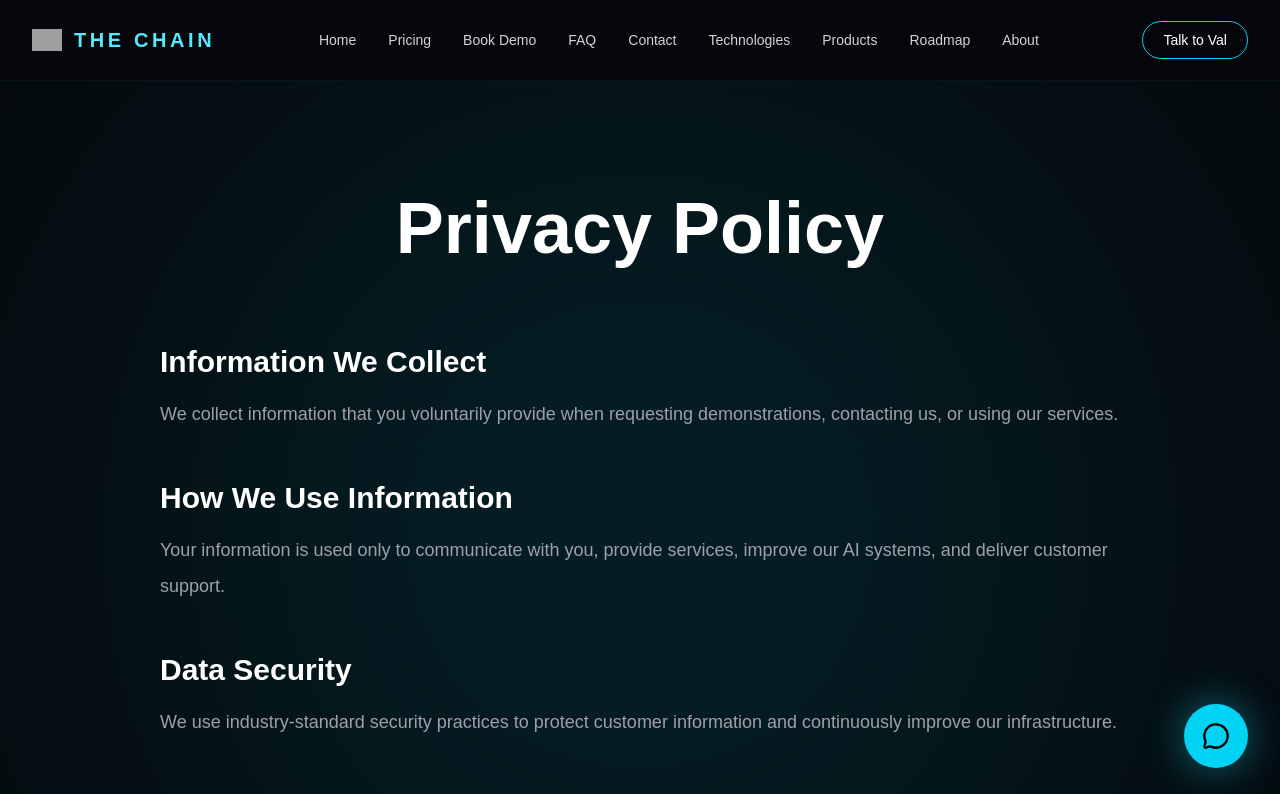
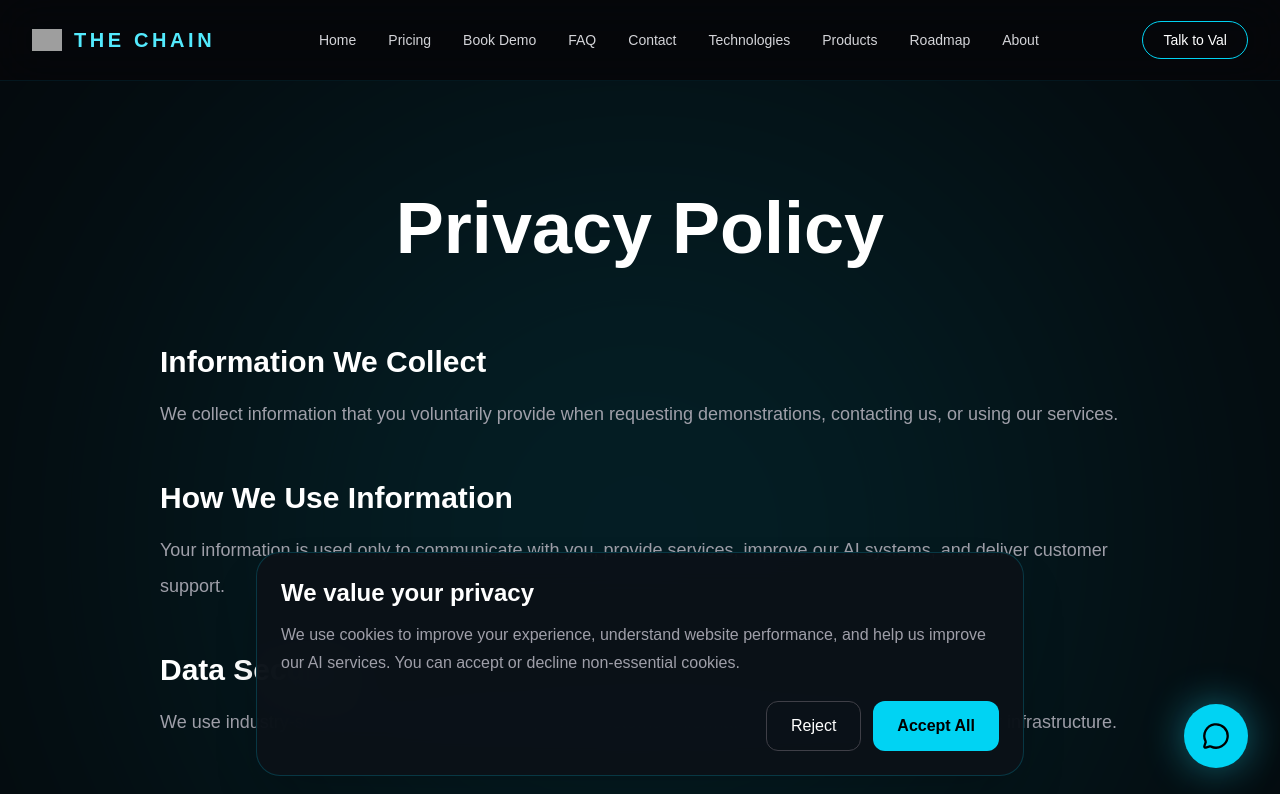
Before and after one commit to TheChainEnterprise/the-chain-tech, a Next.js app: page /contact in a window 1280 px wide. Shown: the top 794 px of the page. Built offline with nearby package versions, Linux system fonts and the light colour scheme; grey boxes are pictures that could not be loaded.

Commit message:
Complete production cookie consent

```diff
--- a/app/layout.tsx
+++ b/app/layout.tsx
@@ -7,6 +7,7 @@ import "./globals.css";
 
 import ChatWidget from "@/components/ChatWidget";
 import MetaPixel from "@/components/MetaPixel";
+import CookieBanner from "@/components/CookieBanner";
 
 const geistSans = Geist({
   variable: "--font-geist-sans",
@@ -107,6 +108,8 @@ export default function RootLayout({
         {children}
 
         <ChatWidget />
+
+        <CookieBanner />
       </body>
     </html>
   );
--- /dev/null
+++ b/components/CookieBanner.tsx
@@ -0,0 +1,88 @@
+"use client";
+
+import { useEffect, useState } from "react";
+
+const STORAGE_KEY = "thechain_cookie_consent";
+
+type CookieConsent = {
+  analytics: boolean;
+  marketing: boolean;
+};
+
+export default function CookieBanner() {
+  const [visible, setVisible] = useState(false);
+
+  useEffect(() => {
+    if (typeof window === "undefined") return;
+
+    const consent = localStorage.getItem(STORAGE_KEY);
+
+    if (!consent) {
+      setVisible(true);
+    }
+  }, []);
+
+  function saveConsent(consent: CookieConsent) {
+    localStorage.setItem(STORAGE_KEY, JSON.stringify(consent));
+
+    window.dispatchEvent(
+      new CustomEvent("cookie-consent-updated", {
+        detail: consent,
+      })
+    );
+
+    setVisible(false);
+  }
+
+  function acceptAll() {
+    saveConsent({
+      analytics: true,
+      marketing: true,
+    });
+  }
+
+  function rejectAll() {
+    saveConsent({
+      analytics: false,
+      marketing: false,
+    });
+  }
+
+  if (!visible) return null;
+
+  return (
+    <div className="fixed bottom-6 left-1/2 z-[9999] w-[95%] max-w-3xl -translate-x-1/2 rounded-3xl border border-cyan-400/20 bg-[#0B1118]/95 p-6 shadow-2xl backdrop-blur-xl">
+
+      <h3 className="text-2xl font-bold text-white">
+        We value your privacy
+      </h3>
+
+      <p className="mt-3 leading-7 text-zinc-400">
+        We use cookies to improve your experience, understand website
+        performance, and help us improve our AI services. You can accept
+        or decline non-essential cookies.
+      </p>
+
+      <div className="mt-6 flex flex-col gap-3 sm:flex-row sm:justify-end">
+
+        <button
+          type="button"
+          onClick={rejectAll}
+          className="rounded-xl border border-zinc-700 px-6 py-3 text-white transition hover:border-zinc-500"
+        >
+          Reject
+        </button>
+
+        <button
+          type="button"
+          onClick={acceptAll}
+          className="rounded-xl bg-cyan-400 px-6 py-3 font-bold text-black transition hover:bg-cyan-300"
+        >
+          Accept All
+        </button>
+
+      </div>
+
+    </div>
+  );
+}
--- a/components/Hero.tsx
+++ b/components/Hero.tsx
@@ -31,8 +31,8 @@ export default function Hero() {
         <Image
           src="/images/transparent_logo.png"
           alt="The Chain Technologies"
-          width={340}
-          height={340}
+          width={333}
+          height={333}
           priority
           className="-mb-8 drop-shadow-[0_0_90px_rgba(121,247,255,.65)]"
         />
```
